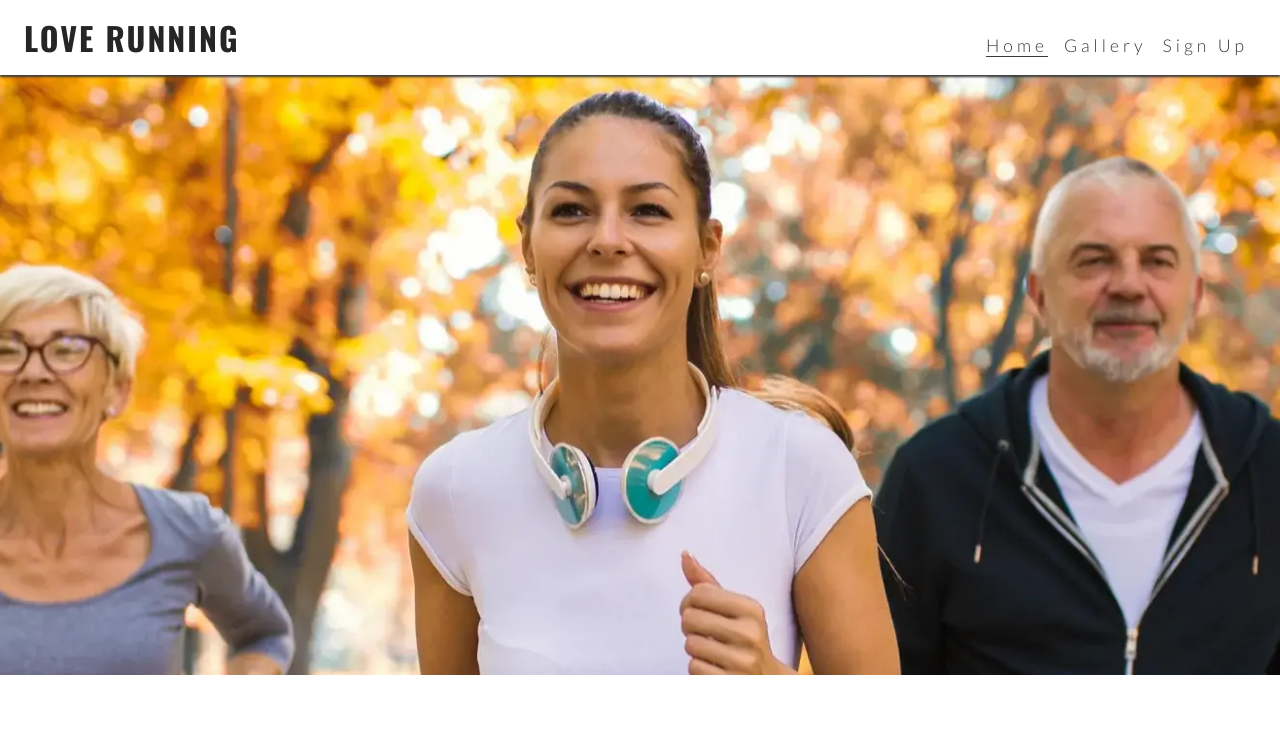
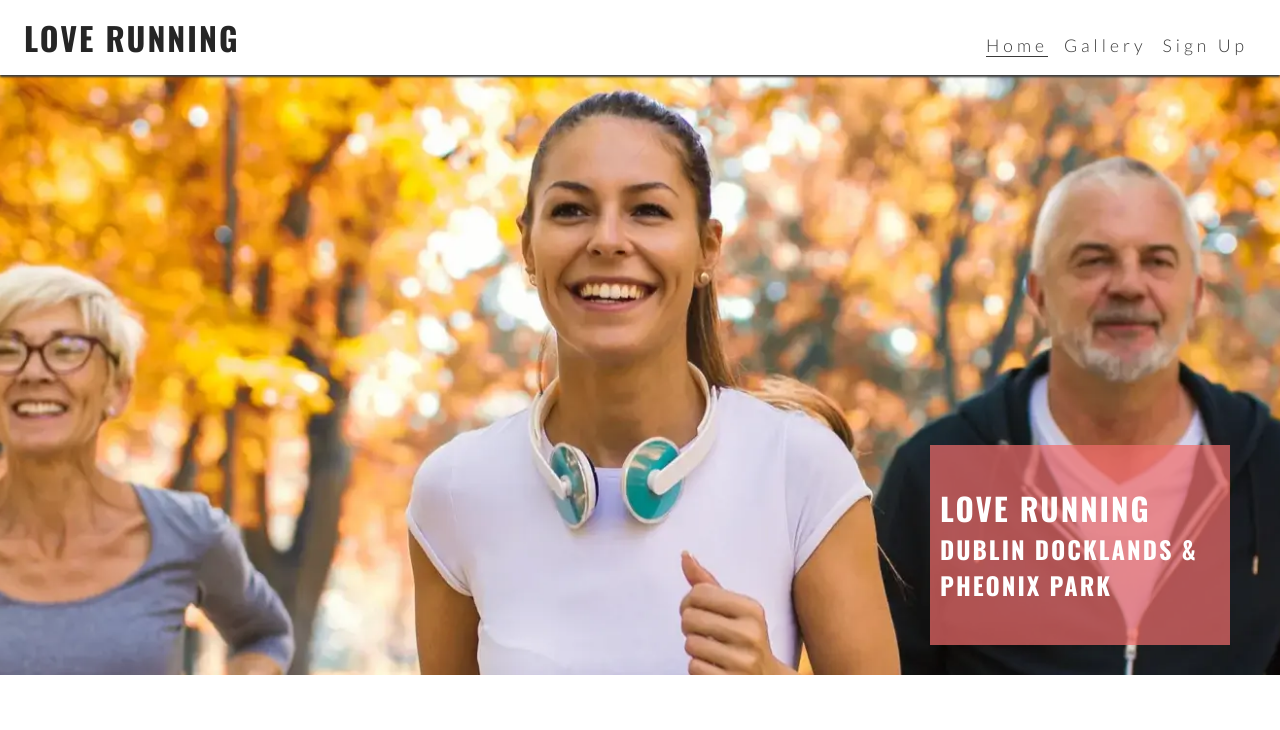
Before and after one commit to Claudiu-Ionel/love-running, a plain HTML site: page index.html in a window 1280 px wide. Shown: the top 730 px of the page. Drawn offline with nearby package versions, Linux system fonts and the light colour scheme.

Commit message:
Added cover text with club name and locations

```diff
--- a/assets/css/styles.css
+++ b/assets/css/styles.css
@@ -15,6 +15,15 @@
      flex-direction: column;
      color: #3a3a3a;
      font-family: 'Lato', sans-serif;
+ }
+
+ h1,
+ h2,
+ h3 {
+     font-family: 'Oswald', sans-serif;
+     text-transform: uppercase;
+     letter-spacing: 2px;
+     color: #252525;
  }
 
  /* Header */
@@ -76,12 +85,7 @@
      font-size: 2rem
  }
 
- h1 {
-     font-family: 'Oswald', sans-serif;
-     text-transform: uppercase;
-     letter-spacing: 2px;
-     color: #252525;
- }
+
 
  /* Main content */
  main {
@@ -95,6 +99,23 @@
      height: 600px;
      width: 100%;
      background: url("../images/hero-image.webp") center center / cover no-repeat;
+     position: relative;
+ }
+
+ #cover-text {
+     background-color: rgba(241, 109, 107, .7);
+     font-size: 130%;
+     position: absolute;
+     bottom: 30px;
+     width: 80%;
+     min-height: 200px;
+     padding-top: 40px;
+     padding-left: 10px;
+ }
+
+ #cover-text>h2,
+ #cover-text>h3 {
+     color: #fff;
  }
 
  /* Footer */
@@ -145,6 +166,11 @@
      main {
          margin-top: 75px;
      }
+
+     #cover-text {
+         width: 300px;
+         right: 50px;
+     }
  }
 
  /* Media query: laptops nd desktops (992px and up) */
--- a/index.html
+++ b/index.html
@@ -57,7 +57,12 @@
 
     <!-- Main content -->
     <main>
-        <section id="hero"></section>
+        <section id="hero">
+            <div id="cover-text">
+                <h2>Love Running</h2>
+                <h3>Dublin Docklands & Pheonix Park</h3>
+            </div>
+        </section>
     </main>
 
     <!-- Footer -->
```
